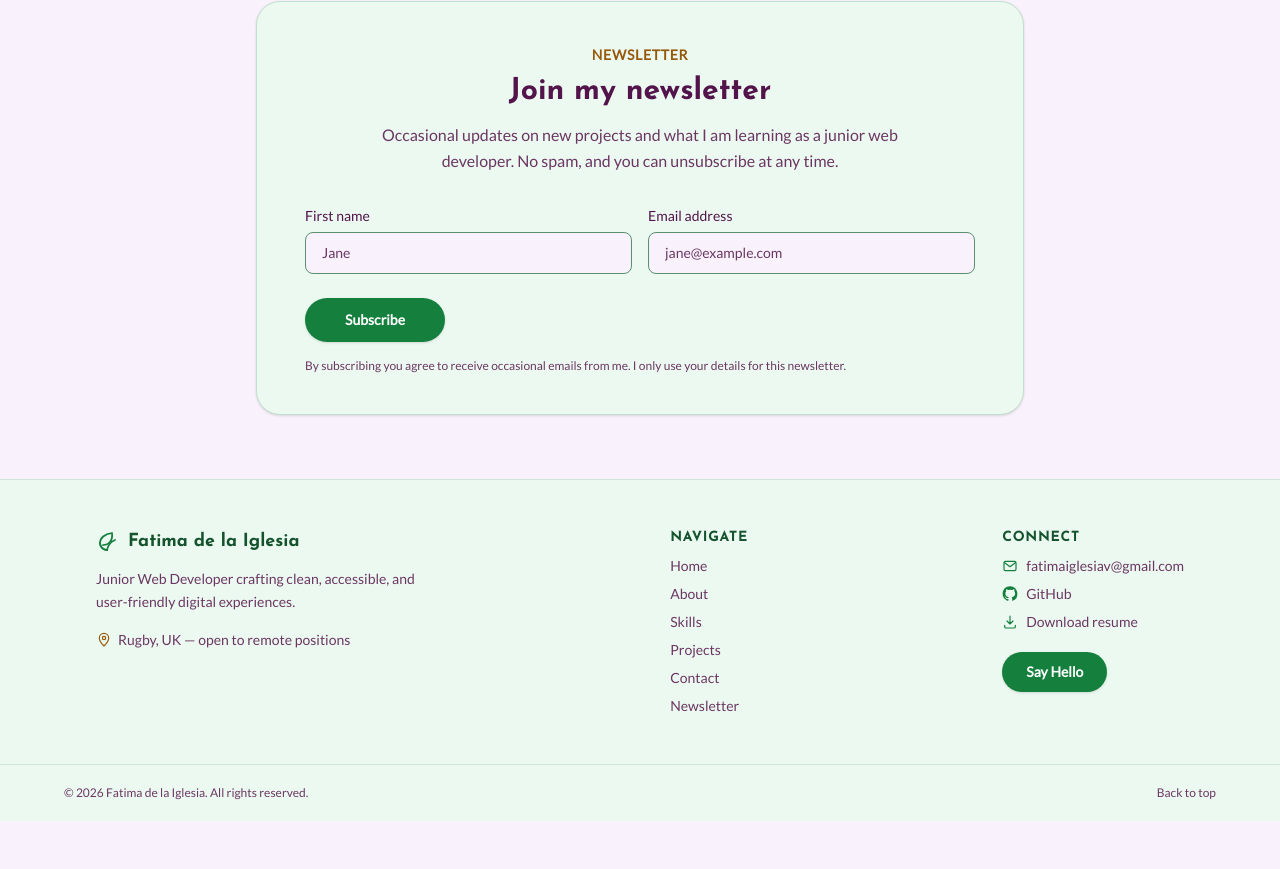
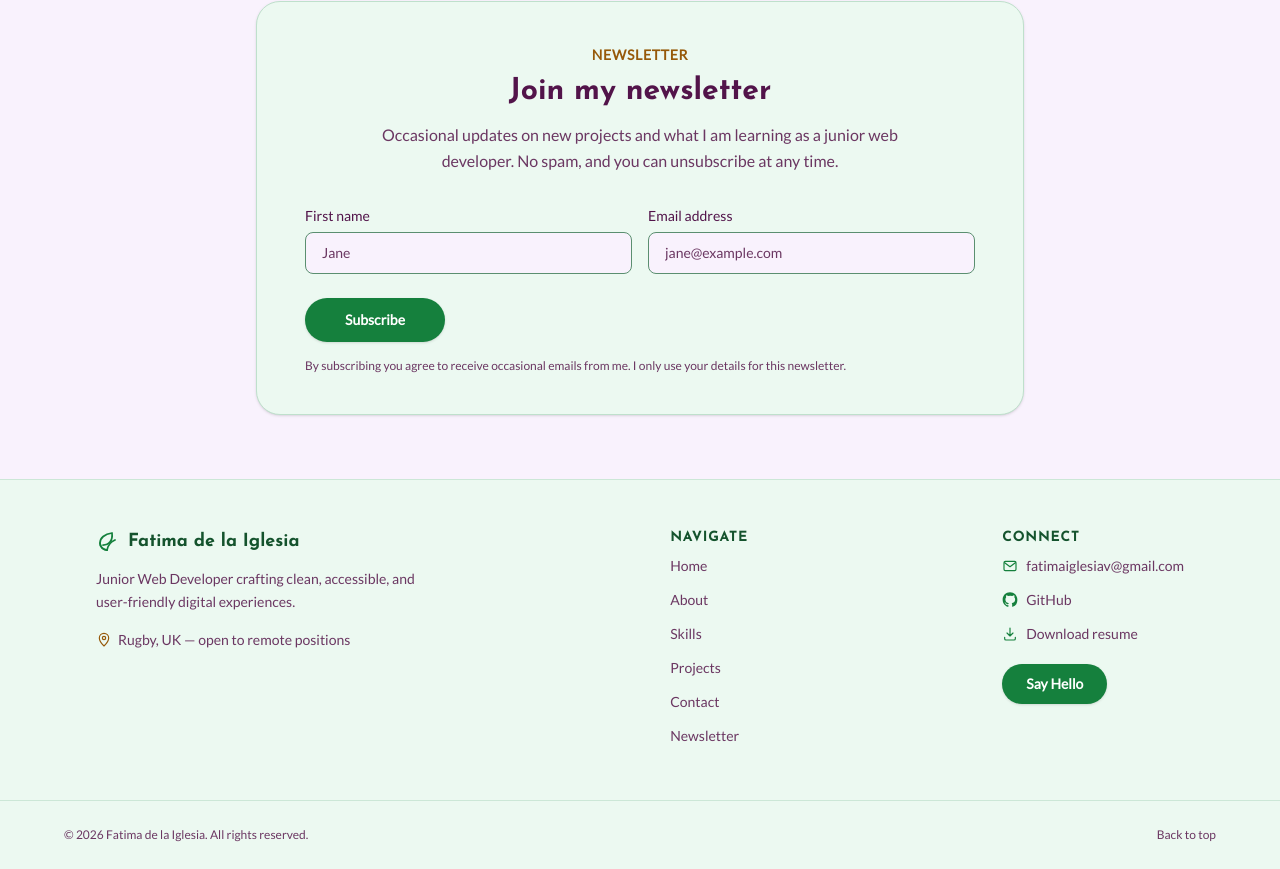
Before and after one commit to FatimadelaIglesia/new-portfolio, a Next.js app: page / in a window 1280 px wide. Shown: the part 3870-4739 px from the top of the page. Before the commit the page ends 4691 px from the top, so only its background shows below. Built offline with nearby package versions, Linux system fonts and the light colour scheme.

Commit message:
Update Footer.tsx

```diff
--- a/src/components/Footer.tsx
+++ b/src/components/Footer.tsx
@@ -42,7 +42,7 @@ export default function Footer() {
           </p>
         </div>
 
-        <nav aria-label="Footer" className="flex flex-col gap-2">
+        <nav aria-label="Footer" className="flex flex-col gap-0.5">
           <span className="font-heading text-sm font-semibold uppercase tracking-wider text-primary-dark">
             Navigate
           </span>
@@ -50,20 +50,20 @@ export default function Footer() {
             <Link
               key={link.href}
               href={link.href}
-              className="text-sm text-text-muted transition-colors hover:text-primary"
+              className="py-1.5 text-sm text-text-muted transition-colors hover:text-primary"
             >
               {link.label}
             </Link>
           ))}
         </nav>
 
-        <div className="flex flex-col gap-2">
+        <div className="flex flex-col gap-0.5">
           <span className="font-heading text-sm font-semibold uppercase tracking-wider text-primary-dark">
             Connect
           </span>
           <a
             href={`mailto:${personalInfo.email}`}
-            className="inline-flex items-center gap-2 text-sm text-text-muted transition-colors hover:text-primary"
+            className="inline-flex items-center gap-2 py-1.5 text-sm text-text-muted transition-colors hover:text-primary"
           >
             <MailIcon className="size-4 text-primary" />
             {personalInfo.email}
@@ -72,7 +72,7 @@ export default function Footer() {
             href={personalInfo.github}
             target="_blank"
             rel="noopener noreferrer"
-            className="inline-flex items-center gap-2 text-sm text-text-muted transition-colors hover:text-primary"
+            className="inline-flex items-center gap-2 py-1.5 text-sm text-text-muted transition-colors hover:text-primary"
           >
             <GitHubIcon className="size-4 text-primary" />
             GitHub
@@ -80,7 +80,7 @@ export default function Footer() {
           <a
             href={personalInfo.resumeUrl}
             download
-            className="inline-flex items-center gap-2 text-sm text-text-muted transition-colors hover:text-primary"
+            className="inline-flex items-center gap-2 py-1.5 text-sm text-text-muted transition-colors hover:text-primary"
           >
             <DownloadIcon className="size-4 text-primary" />
             Download resume
@@ -102,7 +102,7 @@ export default function Footer() {
           </p>
           <a
             href="#top"
-            className="font-medium transition-colors hover:text-primary"
+            className="py-1.5 font-medium transition-colors hover:text-primary"
           >
             Back to top
           </a>
```
